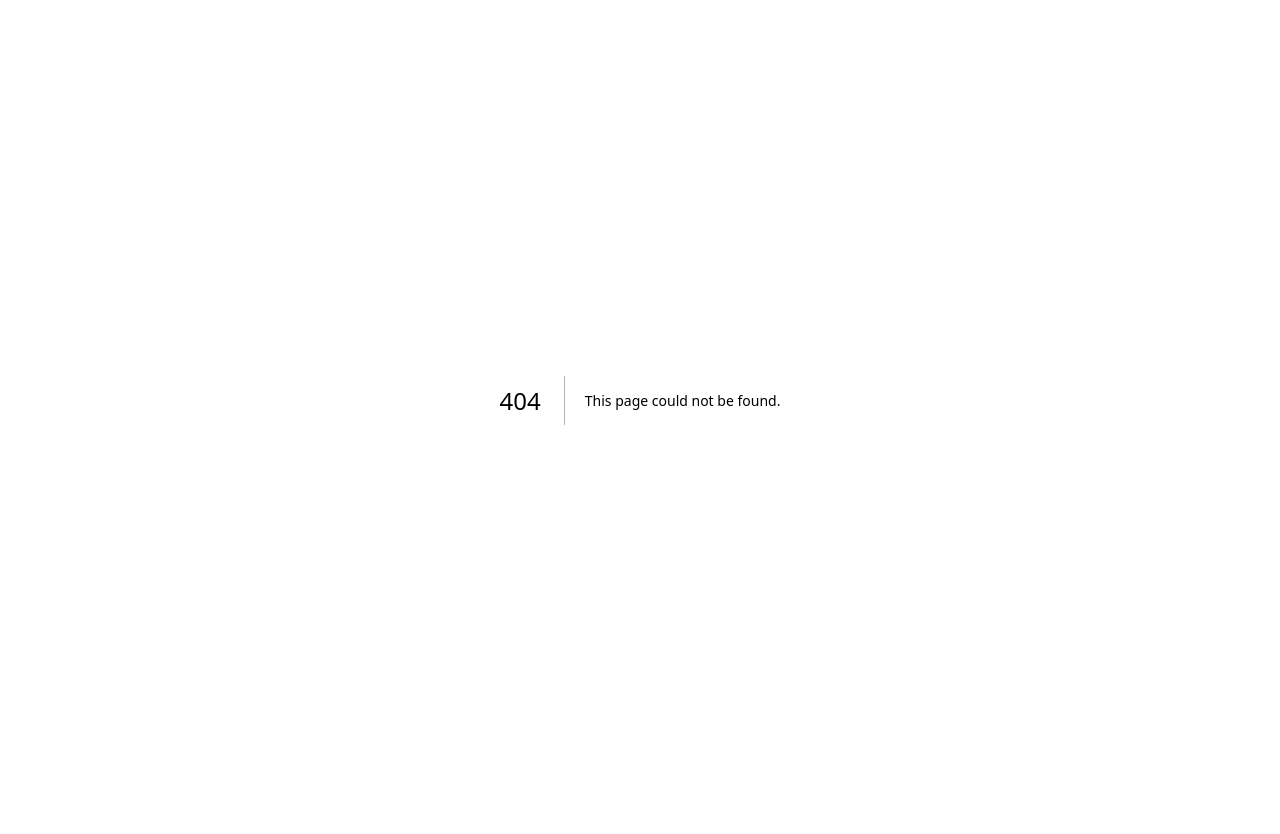
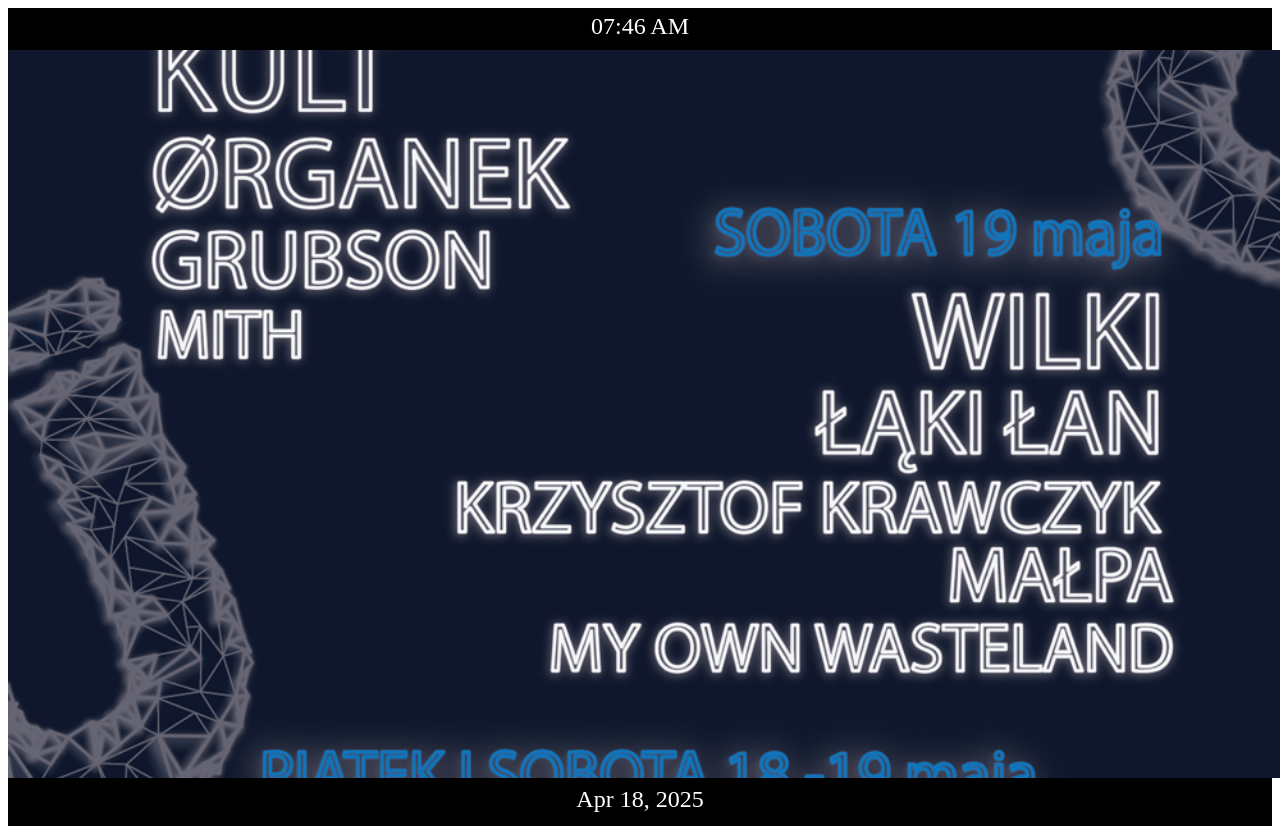
Before and after one commit to kni-mini/mini-tv, a Next.js app: page /demo/poster_holder in a window 1280 px wide. Before the commit this address had no page. Before the commit the page ends 800 px from the top, so only its background shows below. Built offline with nearby package versions, Linux system fonts and the light colour scheme.

Commit message:
Feature/poster component (#18)
* feat: add Poster component with image/gif/video support and demo page

* added separate pages for different kinds of posters

* removed hardocoded valuse

* updated image

* poster_holder

* fxing heights

* larger footer/header

* tsconfig.json merging

```diff
--- a/pages/demo/poster/gif.tsx
+++ b/pages/demo/poster/gif.tsx
@@ -24,7 +24,7 @@
       style={{
         position: 'relative',
         width:  '100vw',
-        height: '100vh',
+        height: '91vh',
         background: '#000',
       }}
     >
--- a/pages/demo/poster/image.tsx
+++ b/pages/demo/poster/image.tsx
@@ -7,8 +7,9 @@
       style={{
         position: 'relative',
         width: '100vw',
-        height: '100vh',
+        height: '91vh',
         background: '#000',
+
       }}
     >
       <Poster
--- a/pages/demo/poster/video.tsx
+++ b/pages/demo/poster/video.tsx
@@ -24,7 +24,7 @@
       style={{
         position: 'relative',
         width:  '100vw',
-        height: '100vh',
+        height: '91vh',
         background: '#000',
       }}
     >
--- /dev/null
+++ b/pages/demo/poster_holder.tsx
@@ -0,0 +1,56 @@
+import React from 'react';
+import Gif from './poster/gif';
+import Image from './poster/image';
+import Video from './poster/video';
+
+export interface PosterHolderProps {
+  src?: string;
+  alt?: string;
+  loop?: boolean;
+  className?: string;
+}
+
+const PosterHolder: React.FC<PosterHolderProps> = ({ src, alt, loop, className }) => {
+  const now = new Date();
+  const timeString = now.toLocaleTimeString([], { hour: '2-digit', minute: '2-digit' });
+  const dateString = now.toLocaleDateString([], { year: 'numeric', month: 'short', day: '2-digit' });
+
+  return (
+    <div className="flex flex-col h-screen w-screen bg-black overflow-hidden">
+       <header
+        style={{
+          height: '4.0vh',
+          padding: '0.3rem',
+          background: 'black',
+          color: 'white',
+          textAlign: 'center',
+          fontSize: '3vh',
+        }}
+      >
+        {timeString}
+      </header>
+
+      <main className="h-5/6 flex justify-center items-center p-4">
+        <div className="max-h-full max-w-full">
+          <Image />
+        </div>
+      </main>
+
+      <footer
+        style={{
+          height: '4.0vh',
+          padding: '0.5rem',
+          background: 'black',
+          color: 'white',
+          textAlign: 'center',
+          fontSize: '3.0vh',
+
+        }}
+      >
+        {dateString}
+      </footer>
+    </div>
+  );
+};
+
+export default PosterHolder;
```
Also changed, not shown: 1 other file (tests, documents, lock files or other folders).
